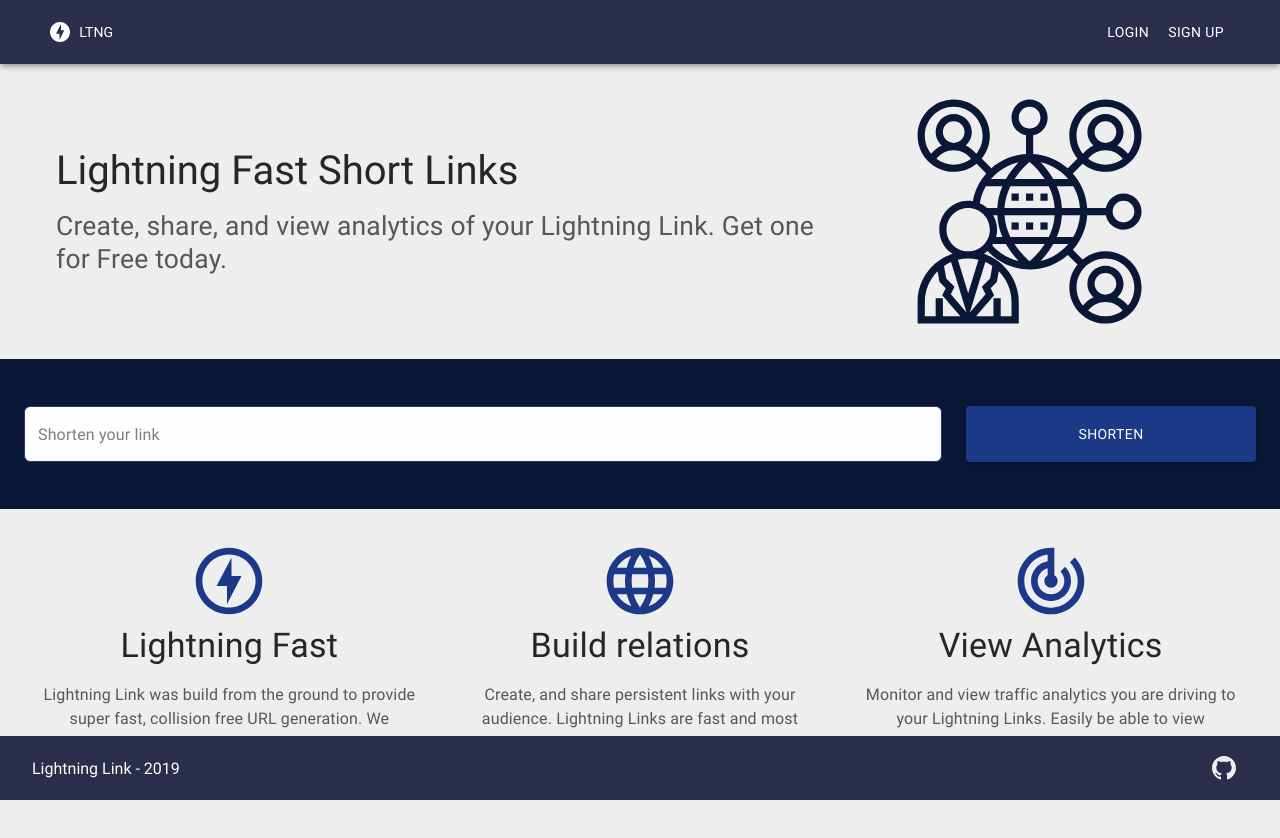
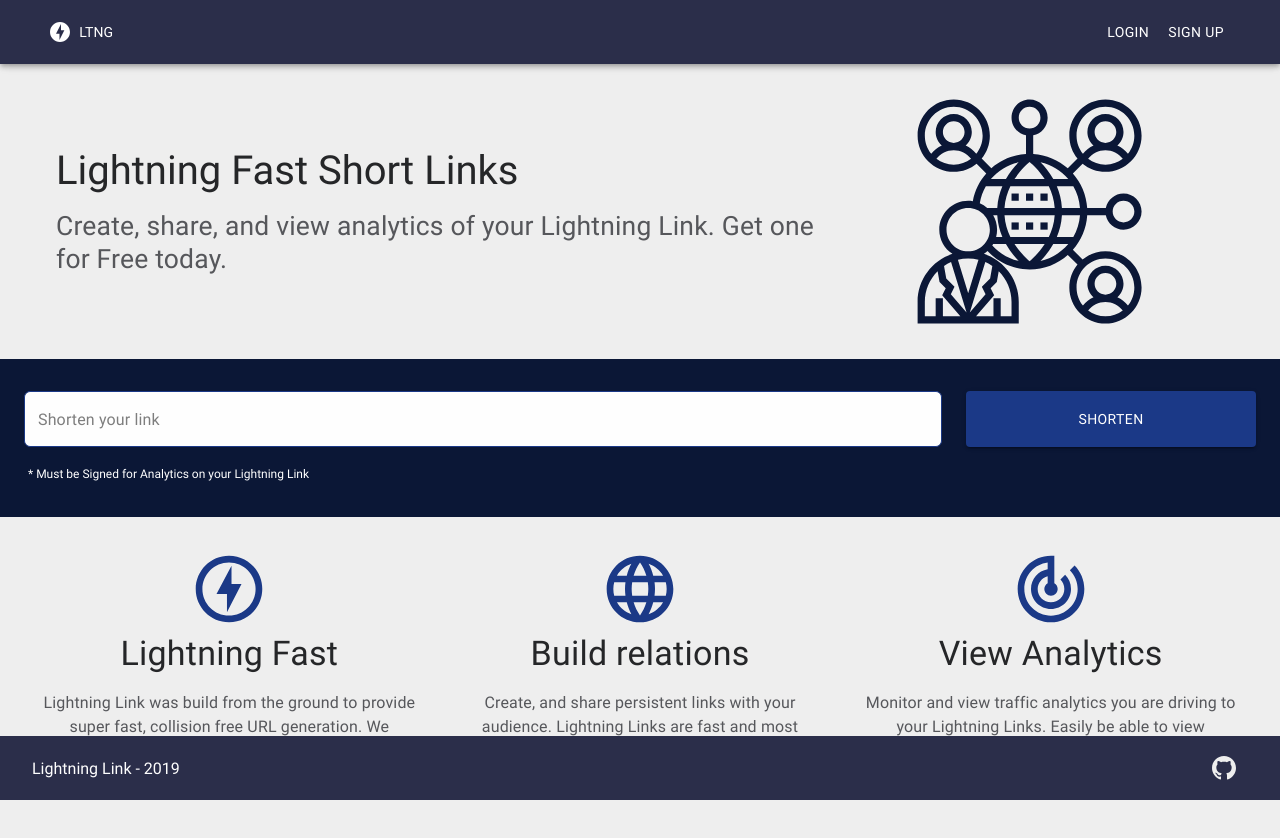
Before and after one commit to ericellb/Lightning-Link, a React (Create React App) app in the folder client/: page /#/ in a window 1280 px wide. Shown: the top 838 px of the page. Built offline with nearby package versions, Linux system fonts and the light colour scheme.

Commit message:
Disclaimer for Analytics

```diff
--- a/client/src/components/Shortener/index.tsx
+++ b/client/src/components/Shortener/index.tsx
@@ -69,7 +69,7 @@ const useStyles = makeStyles(theme => ({
     }
   },
   urlList: {
-    order: 3,
+    order: 4,
     width: 'calc(100% - 24px)',
     maxWidth: '1240px',
     backgroundColor: '#FEFEFE',
@@ -163,6 +163,14 @@ const useStyles = makeStyles(theme => ({
     alignItems: 'center',
     fontFamily: 'Roboto',
     textAlign: 'center'
+  },
+  disclaimer: {
+    order: 3,
+    padding: '8px',
+    paddingLeft: '16px',
+    paddingBottom: '16px',
+    fontSize: '12px',
+    marginRight: 'auto'
   }
 }));
 
@@ -307,6 +315,7 @@ export default function Shortener() {
               Shorten
             </Button>
           </Grid>
+          <div className={classes.disclaimer}>* Must be Signed for Analytics on your Lightning Link</div>
 
           {textErrorMsg !== '' && (
             <Grid item xs={12} className={classes.errorGrid}>
```
